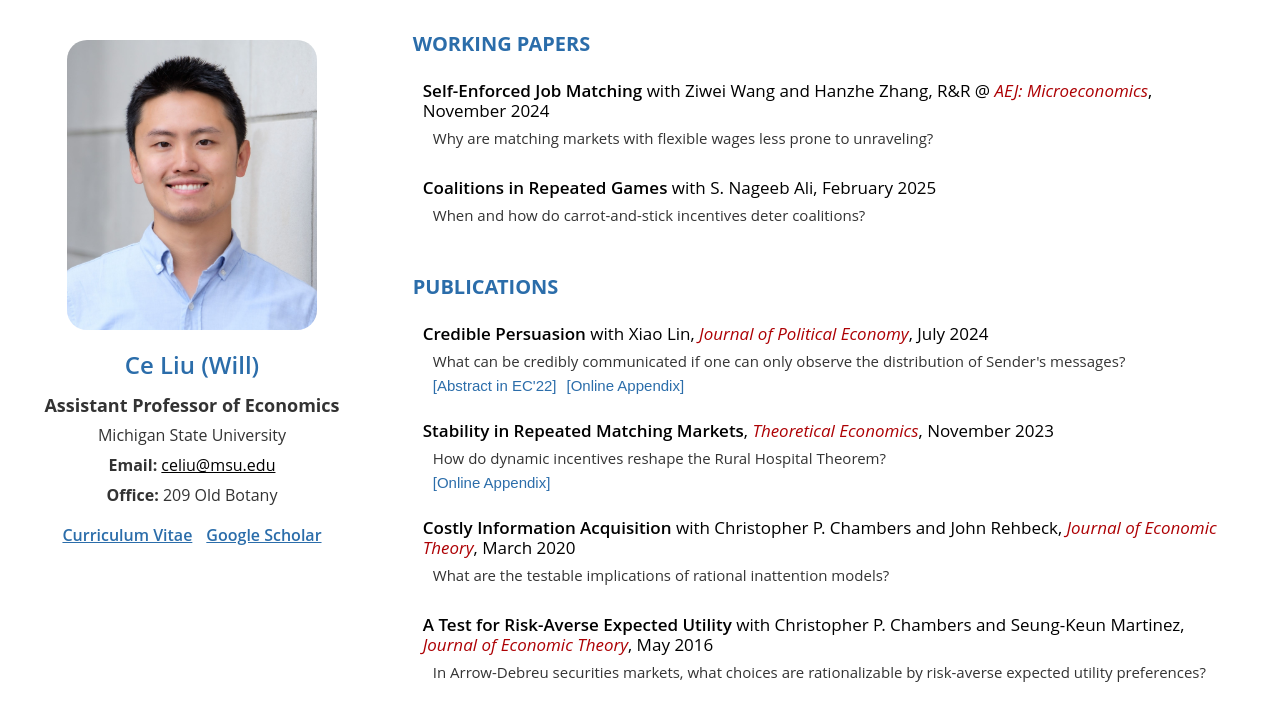
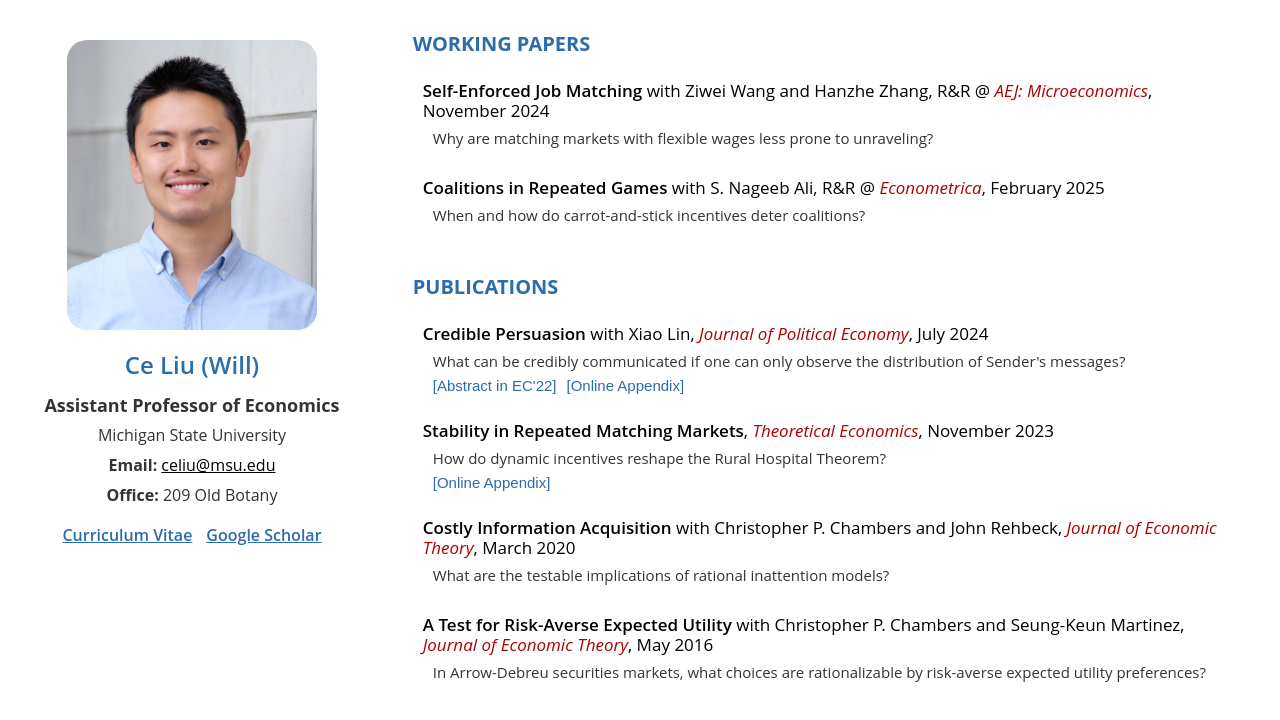
Before and after one commit to celiuwill/celiuwill.github.io, a plain HTML site: page index.html in a window 1280 px wide. Drawn offline with nearby package versions, Linux system fonts and the light colour scheme; a script that the page names is missing.

Commit message:
Update index.html

```diff
--- a/index.html
+++ b/index.html
@@ -75,7 +75,7 @@
 
       <div class="paper">
         <div class="paper-headline">
-          <a href="https://www.celiu.net/wp/AliLiu.pdf" target="_blank" class="paper-title">Coalitions in Repeated Games</a> with <a href="https://sites.google.com/site/nageeb/" target="_blank" class="author">S. Nageeb Ali</a>, February 2025
+          <a href="https://www.celiu.net/wp/AliLiu.pdf" target="_blank" class="paper-title">Coalitions in Repeated Games</a> with <a href="https://sites.google.com/site/nageeb/" target="_blank" class="author">S. Nageeb Ali</a>, R&R @ <em class="journal">Econometrica</em>, February 2025
         </div>
         <div class="short-description">When and how do carrot-and-stick incentives deter coalitions?</div>
       </div>
```
